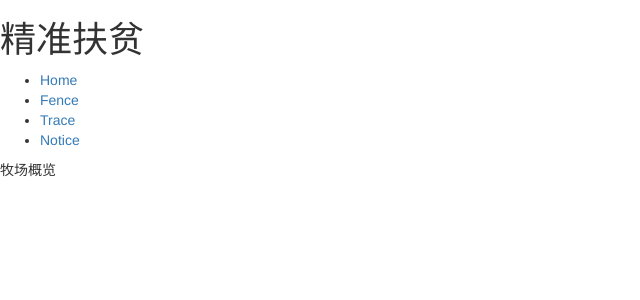
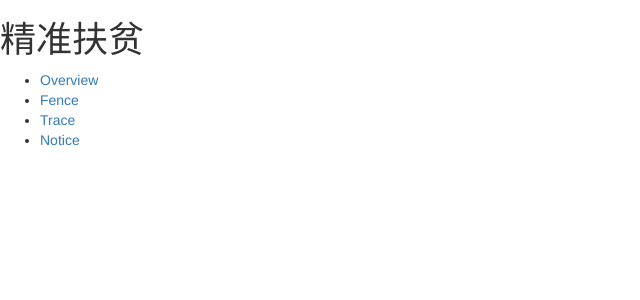
Before and after one commit to sncer/React-Echarts-Bmap, a React app: page / in a window 1280 px wide. Shown: the top 300 px of the page, without its empty margins (0-640 px from the left). Built offline with nearby package versions, Linux system fonts and the light colour scheme.

Commit message:
新增login和home两个页面路由，和app页面平级，并配置app页面四个子路由

```diff
--- a/src/App.js
+++ b/src/App.js
@@ -1,7 +1,7 @@
 import React, { Component } from 'react';
 import { BrowserRouter as Router, Route, Switch } from 'react-router-dom';
 import Nav from './components/nav/Nav';
-import Home from './components/home/Home';
+import Overview from './components/overview/Overview';
 import Fence from './components/fence/Fence';
 import Trace from './components/trace/Trace';
 import Notice from './components/notice/Notice';
@@ -13,10 +13,10 @@ class App extends Component {
 				<h1>精准扶贫</h1>
 				<Nav />
 				<Switch>
-			      <Route exact path='/' component={Home}/>
-			      <Route path='/fence' component={Fence}/>
-			      <Route path='/trace' component={Trace}/>
-			      <Route path='/notice' component={Notice}/>
+			      <Route path='/app/overview' component={Overview}/>
+			      <Route path='/app/fence' component={Fence}/>
+			      <Route path='/app/trace' component={Trace}/>
+			      <Route path='/app/notice' component={Notice}/>
 			    </Switch>
 			</div>
 		);
--- a/src/Root.js
+++ b/src/Root.js
@@ -1,12 +1,18 @@
 import React, { Component } from 'react';
 import { BrowserRouter as Router, Route, Link, Switch } from 'react-router-dom';
+import Home from './components/home/Home';
+import Login from './components/login/Login';
 import App from './App';
 
 class Root extends Component {
   render() {
     return (
       <Router>
-        <App />
+      	<Switch>
+      		<Route exact path='/' component={App}/>
+      		<Route exact path='/login' component={Login}/>
+      		<Route path='/app' component={App}/>
+      	</Switch>
       </Router>
     );
   }
--- a/src/components/home/Home.js
+++ b/src/components/home/Home.js
@@ -3,7 +3,7 @@ import React, { Component } from 'react';
 export class Home extends Component {
 	render() {
 		return (
-			<div>牧场概览</div>
+			<div>主页</div>
 		);
 	}
 }
--- /dev/null
+++ b/src/components/login/Login.js
@@ -0,0 +1,11 @@
+import React, { Component } from 'react';
+
+export class Login extends Component {
+	render() {
+		return (
+			<div>登录</div>
+		);
+	}
+}
+
+export default Login;
--- a/src/components/nav/Nav.js
+++ b/src/components/nav/Nav.js
@@ -5,10 +5,10 @@ class Nav extends Component {
 		return (
 			<nav>
 		    	<ul>
-		    		<li><Link to='/'>Home</Link></li>
-		    		<li><Link to='/fence'>Fence</Link></li>
-		    		<li><Link to='/trace'>Trace</Link></li>
-		    		<li><Link to='/notice'>Notice</Link></li>
+		    		<li><Link to='/app/overview'>Overview</Link></li>
+		    		<li><Link to='/app/fence'>Fence</Link></li>
+		    		<li><Link to='/app/trace'>Trace</Link></li>
+		    		<li><Link to='/app/notice'>Notice</Link></li>
 		    	</ul>
 		    </nav>
 		);
--- /dev/null
+++ b/src/components/overview/Overview.js
@@ -0,0 +1,11 @@
+import React, { Component } from 'react';
+
+export class Overview extends Component {
+	render() {
+		return (
+			<div>牧场概览</div>
+		);
+	}
+}
+
+export default Overview;
```
